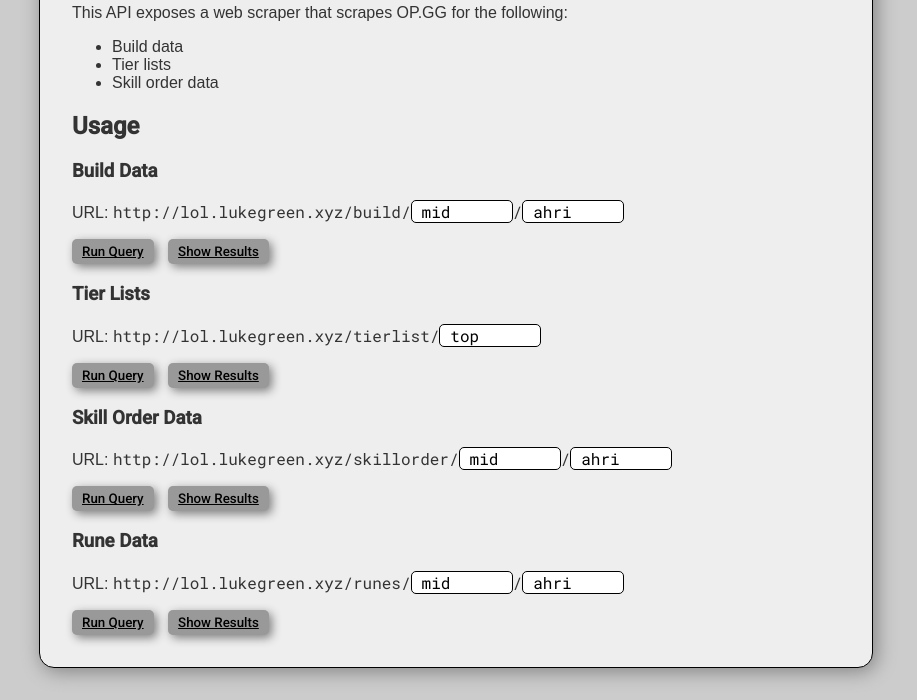
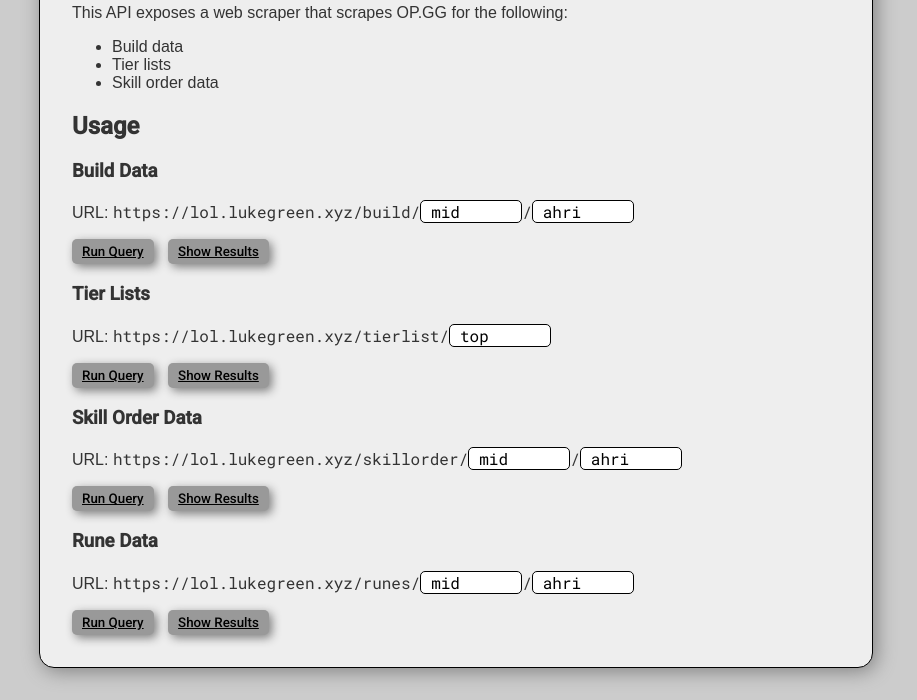
Before and after one commit to jlgre/opgg_scraper, a Flask app: page / in a window 1280 px wide. Shown: the part 142-842 px from the top of the page, without its empty margins (184-1101 px from the left). Run offline with Flask 2, Linux system fonts and the light colour scheme.

Commit message:
update to https

```diff
--- a/templates/index.html
+++ b/templates/index.html
@@ -86,7 +86,7 @@
     <p>
       URL:
       <code>
-        http://lol.lukegreen.xyz/build/<input
+        https://lol.lukegreen.xyz/build/<input
           id="buildlane"
           type="text"
           value="mid"
@@ -100,7 +100,7 @@
     <p>
       URL:
       <code
-        >http://lol.lukegreen.xyz/tierlist/<input
+        >https://lol.lukegreen.xyz/tierlist/<input
           id="tierlane"
           type="text"
           value="top"
@@ -115,7 +115,7 @@
     <p>
       URL:
       <code>
-        http://lol.lukegreen.xyz/skillorder/<input
+        https://lol.lukegreen.xyz/skillorder/<input
           id="skilllane"
           type="text"
           value="mid"
@@ -131,7 +131,7 @@
     <p>
       URL:
       <code>
-        http://lol.lukegreen.xyz/runes/<input
+        https://lol.lukegreen.xyz/runes/<input
           id="skilllane"
           type="text"
           value="mid"
@@ -166,7 +166,7 @@
         const lane = document.getElementById("buildlane").value;
         const champion = document.getElementById("buildchamp").value;
 
-        const URL = "http://lol.lukegreen.xyz/build/" + lane + "/" + champion;
+        const URL = "https://lol.lukegreen.xyz/build/" + lane + "/" + champion;
 
         let response = await fetch(URL);
         let json = await response.json();
@@ -184,13 +184,13 @@
       async function getTierList(shouldShow = true) {
         const lane = document.getElementById("tierlane").value;
 
-        const URL = "http://lol.lukegreen.xyz/tierlist/" + lane;
+        const URL = "https://lol.lukegreen.xyz/tierlist/" + lane;
 
         let response = await fetch(URL);
         let json = await response.json();
 
         let text =
-          "Request:\nGET http://lol.lukegreen.xyz/tierlist/" +
+          "Request:\nGET https://lol.lukegreen.xyz/tierlist/" +
           lane +
           "\n\nResponse:\n";
 
@@ -207,7 +207,7 @@
         const champion = document.getElementById("skillchamp").value;
 
         const URL =
-          "http://lol.lukegreen.xyz/skillorder/" + lane + "/" + champion;
+          "https://lol.lukegreen.xyz/skillorder/" + lane + "/" + champion;
         let response = await fetch(URL);
         let json = await response.json();
 
@@ -226,7 +226,7 @@
         const champion = document.getElementById("skillchamp").value;
 
         const URL =
-          "http://lol.lukegreen.xyz/runes/" + lane + "/" + champion;
+          "https://lol.lukegreen.xyz/runes/" + lane + "/" + champion;
         let response = await fetch(URL);
         let json = await response.json();
 
```
